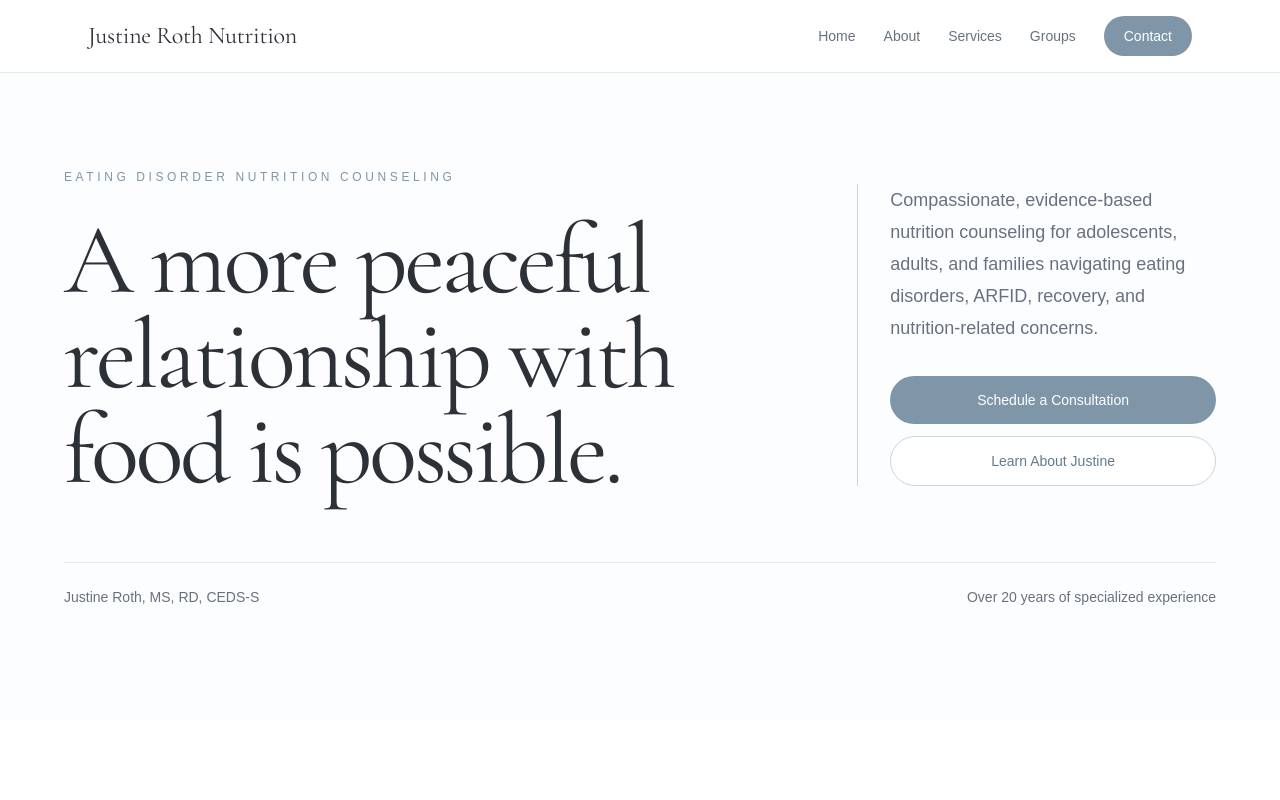
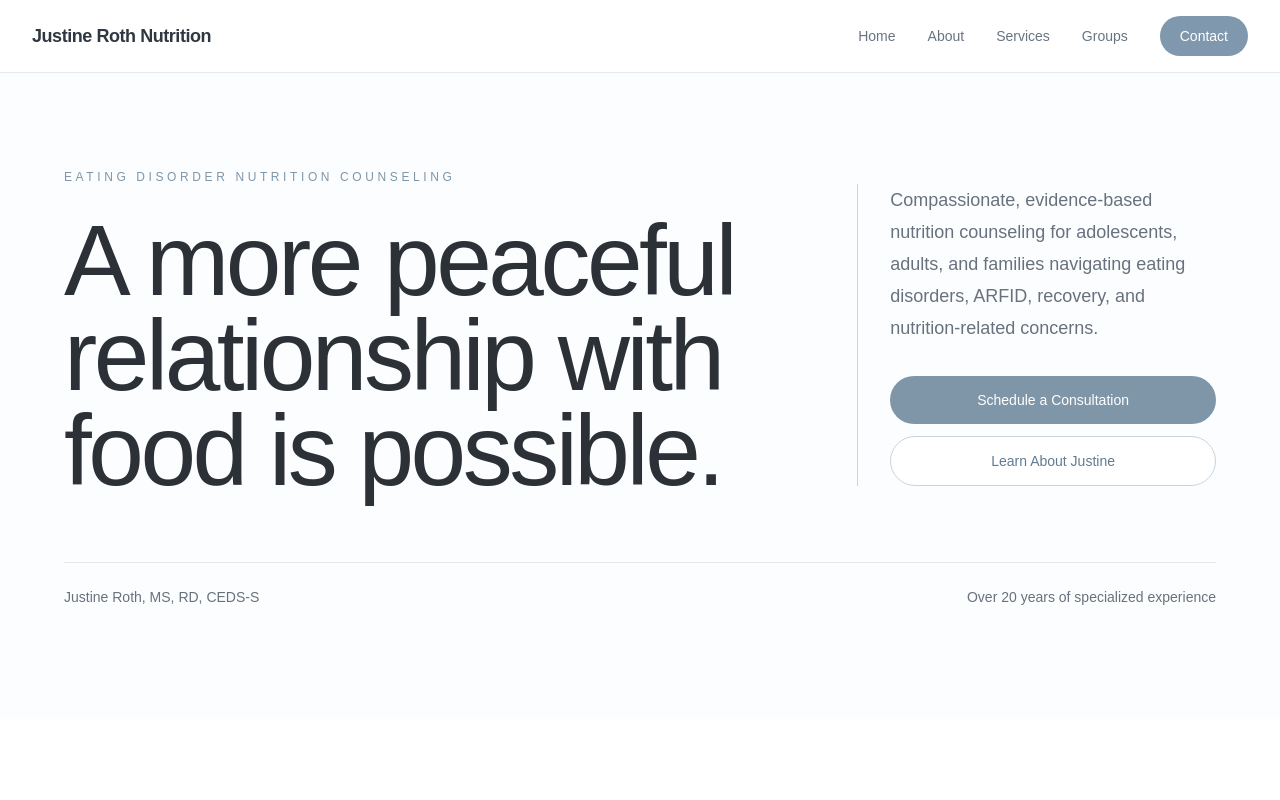
Before and after one commit to justinerothrd/justine-roth-nutrition, a Next.js app: page / in a window 1280 px wide. Shown: the top 800 px of the page. Built offline with nearby package versions, Linux system fonts and the light colour scheme.

Commit message:
Replace Cormorant font with Plus Jakarta Sans

```diff
--- a/app/layout.tsx
+++ b/app/layout.tsx
@@ -1,17 +1,12 @@
 import type { Metadata } from "next";
 import Link from "next/link";
-import { Cormorant_Garamond, Geist } from "next/font/google";
+import { Plus_Jakarta_Sans } from "next/font/google";
 import "./globals.css";
 
-const geist = Geist({
+const jakarta = Plus_Jakarta_Sans({
   subsets: ["latin"],
-  variable: "--font-geist",
-});
-
-const cormorant = Cormorant_Garamond({
-  subsets: ["latin"],
-  weight: ["400", "500", "600"],
-  variable: "--font-cormorant",
+  variable: "--font-jakarta",
+  display: "swap",
 });
 
 export const metadata: Metadata = {
@@ -38,26 +33,26 @@ export default function RootLayout({
   return (
     <html lang="en">
       <body
-        className={`${geist.variable} ${cormorant.variable} bg-[#FCFDFE] font-sans text-[#2C3138] antialiased`}
+        className={`${jakarta.variable} min-h-screen bg-[#F8FBFD] font-sans text-[#2F3742] antialiased`}
       >
-        <header className="sticky top-0 z-50 border-b border-[#E3E9ED] bg-white/95 backdrop-blur-md">
-          <div className="mx-auto flex max-w-6xl items-center justify-between px-5 py-4 sm:px-6">
+        <header className="sticky top-0 z-50 border-b border-[#E4EBF0] bg-white/95 backdrop-blur-md">
+          <div className="mx-auto flex h-18 max-w-7xl items-center justify-between px-5 sm:px-6 lg:px-8">
             <Link
               href="/"
-              className="font-display text-xl leading-none tracking-[-0.01em] text-[#2C3138] sm:text-2xl"
+              className="text-base font-semibold tracking-[-0.025em] text-[#2F3742] sm:text-lg"
             >
               Justine Roth Nutrition
             </Link>
 
             <nav
               aria-label="Main navigation"
-              className="hidden items-center gap-7 text-sm text-[#68727E] md:flex"
+              className="hidden items-center gap-8 text-sm font-medium text-[#687482] md:flex"
             >
               {navLinks.map((link) => (
                 <Link
                   key={link.href}
                   href={link.href}
-                  className="transition hover:text-[#617B91]"
+                  className="transition-colors hover:text-[#6F879E]"
                 >
                   {link.label}
                 </Link>
@@ -65,27 +60,27 @@ export default function RootLayout({
 
               <Link
                 href="/contact"
-                className="rounded-full bg-[#7F96A8] px-5 py-2.5 text-white transition hover:bg-[#687F92]"
+                className="rounded-full bg-[#7F98AD] px-5 py-2.5 text-white transition-colors hover:bg-[#6F879E]"
               >
                 Contact
               </Link>
             </nav>
 
             <details className="relative md:hidden">
-              <summary className="cursor-pointer list-none rounded-full border border-[#C9D4DC] px-4 py-2 text-sm text-[#2C3138]">
+              <summary className="cursor-pointer list-none rounded-full border border-[#CCD8E1] bg-white px-4 py-2 text-sm font-medium text-[#2F3742]">
                 Menu
               </summary>
 
               <nav
                 aria-label="Mobile navigation"
-                className="absolute right-0 top-12 w-56 rounded-2xl border border-[#E3E9ED] bg-white p-3 shadow-xl"
+                className="absolute right-0 top-12 w-56 rounded-2xl border border-[#E4EBF0] bg-white p-3 shadow-xl"
               >
                 <div className="flex flex-col">
                   {navLinks.map((link) => (
                     <Link
                       key={link.href}
                       href={link.href}
-                      className="rounded-xl px-4 py-3 text-sm text-[#68727E] transition hover:bg-[#F3F7F9] hover:text-[#2C3138]"
+                      className="rounded-xl px-4 py-3 text-sm font-medium text-[#687482] transition-colors hover:bg-[#F3F7FA] hover:text-[#2F3742]"
                     >
                       {link.label}
                     </Link>
@@ -93,7 +88,7 @@ export default function RootLayout({
 
                   <Link
                     href="/contact"
-                    className="mt-2 rounded-xl bg-[#7F96A8] px-4 py-3 text-center text-sm text-white transition hover:bg-[#687F92]"
+                    className="mt-2 rounded-xl bg-[#7F98AD] px-4 py-3 text-center text-sm font-medium text-white transition-colors hover:bg-[#6F879E]"
                   >
                     Contact
                   </Link>
@@ -103,29 +98,29 @@ export default function RootLayout({
           </div>
         </header>
 
-        {children}
+        <div className="min-h-[calc(100vh-72px)]">{children}</div>
 
-        <footer className="border-t border-[#E3E9ED] bg-white px-6 py-10">
-          <div className="mx-auto flex max-w-6xl flex-col gap-8 text-sm text-[#68727E] md:flex-row md:items-end md:justify-between">
+        <footer className="border-t border-[#E4EBF0] bg-white px-5 py-12 sm:px-6 lg:px-8">
+          <div className="mx-auto grid max-w-7xl gap-10 md:grid-cols-[1fr_auto] md:items-end">
             <div>
-              <p className="font-display text-2xl text-[#2C3138]">
+              <p className="text-lg font-semibold tracking-[-0.025em] text-[#2F3742]">
                 Justine Roth Nutrition
               </p>
 
-              <p className="mt-3 max-w-md leading-6">
+              <p className="mt-3 max-w-md text-sm leading-6 text-[#687482]">
                 Compassionate eating disorder and nutrition counseling for
                 adolescents, adults, and families.
               </p>
 
               <nav
                 aria-label="Footer navigation"
-                className="mt-5 flex flex-wrap gap-x-5 gap-y-3"
+                className="mt-6 flex flex-wrap gap-x-6 gap-y-3 text-sm font-medium text-[#687482]"
               >
                 {navLinks.map((link) => (
                   <Link
                     key={link.href}
                     href={link.href}
-                    className="transition hover:text-[#617B91]"
+                    className="transition-colors hover:text-[#6F879E]"
                   >
                     {link.label}
                   </Link>
@@ -133,14 +128,16 @@ export default function RootLayout({
 
                 <Link
                   href="/contact"
-                  className="transition hover:text-[#617B91]"
+                  className="transition-colors hover:text-[#6F879E]"
                 >
                   Contact
                 </Link>
               </nav>
             </div>
 
-            <p>© {new Date().getFullYear()} Justine Roth Nutrition</p>
+            <p className="text-sm text-[#87929D]">
+              © {new Date().getFullYear()} Justine Roth Nutrition
+            </p>
           </div>
         </footer>
       </body>
```
